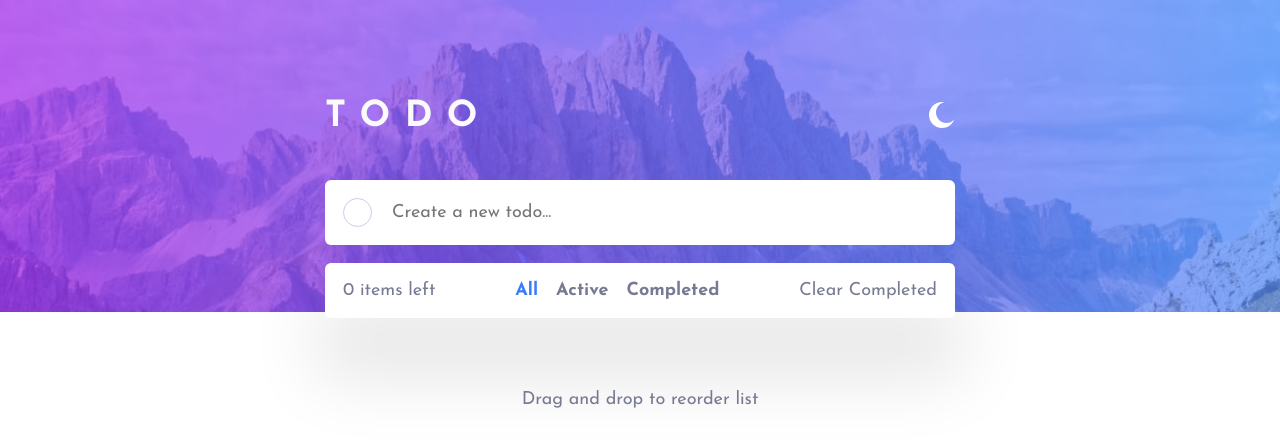
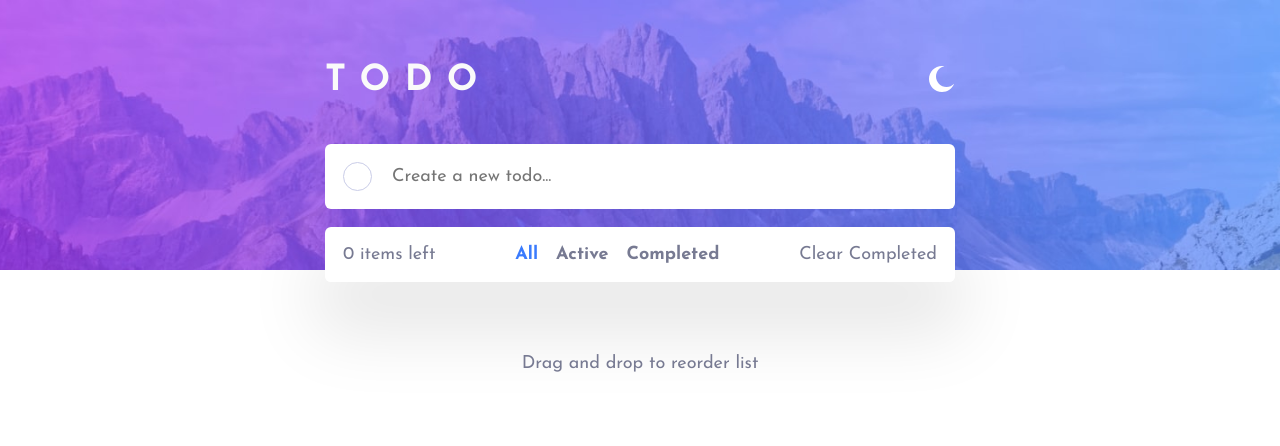
Before and after one commit to blabash/todo-app-drag-drop-reorder, a React (Create React App) app: page / in a window 1280 px wide. Shown: the top 446 px of the page. Built offline with nearby package versions, Linux system fonts and the light colour scheme.

Commit message:
Update background to use bg-top and bg-bottom elements

```diff
--- a/src/App.css
+++ b/src/App.css
@@ -77,19 +77,30 @@ ul {
 
 /* =========Layout======== */
 .todos-app {
+  min-height: 100vh;
   display: grid;
-  min-height: 100vh;
-  background-color: var(--dark-grayish-blue);
-  background: url(./images/bg-mobile-light.jpg);
-  background-size: 100% 33%;
-  background-repeat: no-repeat;
-  justify-items: center;
-  align-items: baseline;
-  padding: 4em 0;
+  grid-template-rows: 15rem 1fr;
+}
+
+.bg-top {
+  background-image: url(./images/bg-mobile-light.jpg);
+  background-size: cover;
+  background-position: center;
+  background-color: var(--very-dark-blue);
+}
+
+.bg-bottom {
+  background-color: white;
+  z-index: -2;
 }
 
 /* =========Components======== */
 .todos-container {
+  position: absolute;
+  top: 2rem;
+  left: 0;
+  right: 0;
+  margin: auto;
   width: min(35rem, 87%);
   display: flex;
   flex-direction: column;
@@ -157,7 +168,7 @@ ul {
   border-radius: var(--todo-list-border-radius);
   inset: 0;
   z-index: -1;
-  box-shadow: 0px 50px 70px 10px #e6e6e6;
+  box-shadow: 0px 40px 70px 10px #e6e6e6;
 }
 
 .todos-container__todo-list>li+li {
@@ -212,10 +223,15 @@ ul {
 /* =========Utility======== */
 
 @media (min-width: 561px) {
-
   /* =========Typography======== */
 
   /* =========Elements======== */
+  .bg-top {
+    background-image: url(./images/bg-desktop-light.jpg);
+    background-size: cover;
+    background-position: center;
+    background-color: var(--very-dark-blue);
+  }
 
   /* =========Layout======== */
 
@@ -230,12 +246,3 @@ ul {
     display: none;
   }
 }
-
-@media (min-width: 800px) {
-  /* =========Layout======== */
-    .todos-app {
-      background: url(./images/bg-desktop-light.jpg);
-      background-size: 100% 33%;
-      background-repeat: no-repeat;
-    }
-}
--- a/src/App.tsx
+++ b/src/App.tsx
@@ -215,7 +215,13 @@ type TodosContainerProps = {
 };
 
 const TodosContainer = ({ children }: TodosContainerProps) => {
-  return <div className="todos-container">{children}</div>;
+  return (
+    <>
+      <div className="bg-top"></div>
+      <div className="bg-bottom"></div>
+      <div className="todos-container">{children}</div>
+    </>
+  );
 };
 
 type ThemeType = "light" | "dark";
```
Lines whose indentation alone changed are shown as unchanged.
